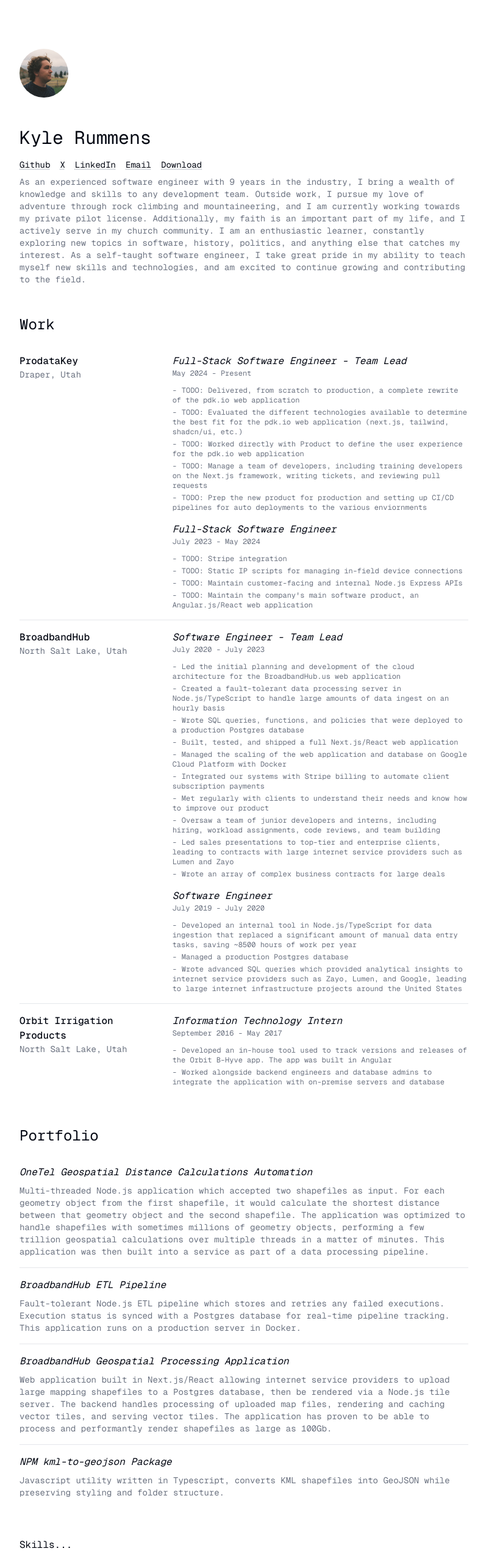
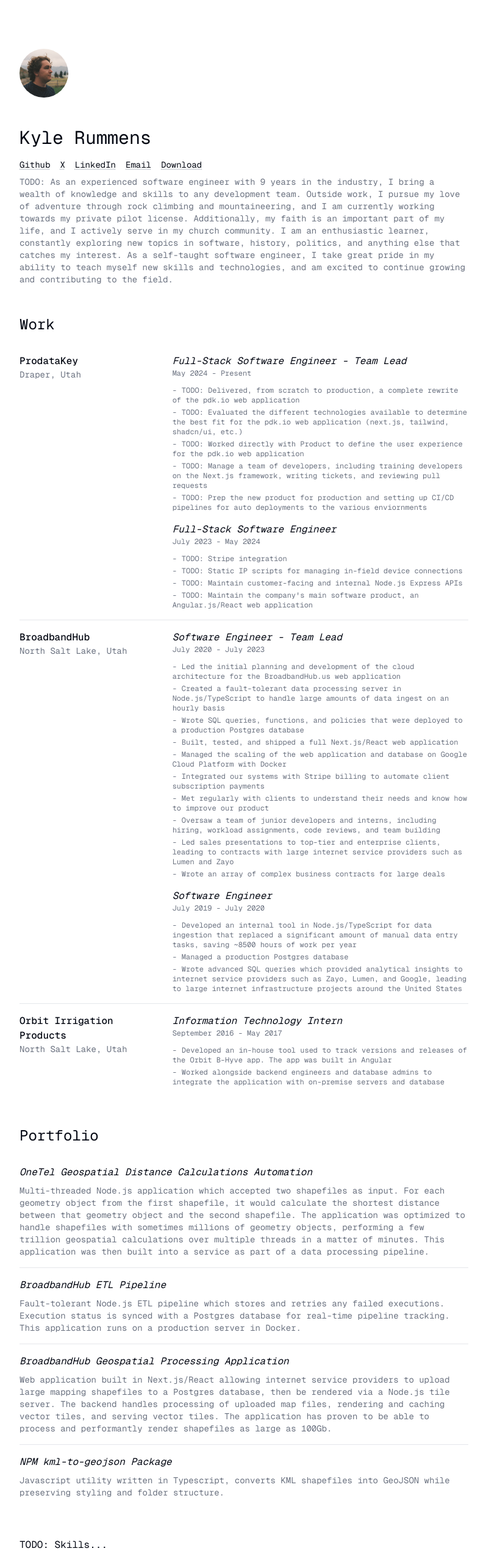
Before and after one commit to kylerummens/kylerummens.com, a Next.js app: page / in a window 1280 px wide. Shown: the top 2566 px of the page at 61% size, without its empty margins (240-1037 px from the left). Built offline with nearby package versions, Linux system fonts and the light colour scheme.

Commit message:
Add todo messages

```diff
--- a/src/app/components/header-section.tsx
+++ b/src/app/components/header-section.tsx
@@ -41,9 +41,9 @@ export function HeaderSection() {
       </ul>
 
       <p className="text-muted-foreground text-sm">
-        As an experienced software engineer with 9 years in the industry, I
-        bring a wealth of knowledge and skills to any development team. Outside
-        work, I pursue my love of adventure through rock climbing and
+        TODO: As an experienced software engineer with 9 years in the industry,
+        I bring a wealth of knowledge and skills to any development team.
+        Outside work, I pursue my love of adventure through rock climbing and
         mountaineering, and I am currently working towards my private pilot
         license. Additionally, my faith is an important part of my life, and I
         actively serve in my church community. I am an enthusiastic learner,
--- a/src/app/components/skills-section.tsx
+++ b/src/app/components/skills-section.tsx
@@ -1,3 +1,3 @@
 export function SkillsSection() {
-  return <div>Skills...</div>;
+  return <div>TODO: Skills...</div>;
 }
```
